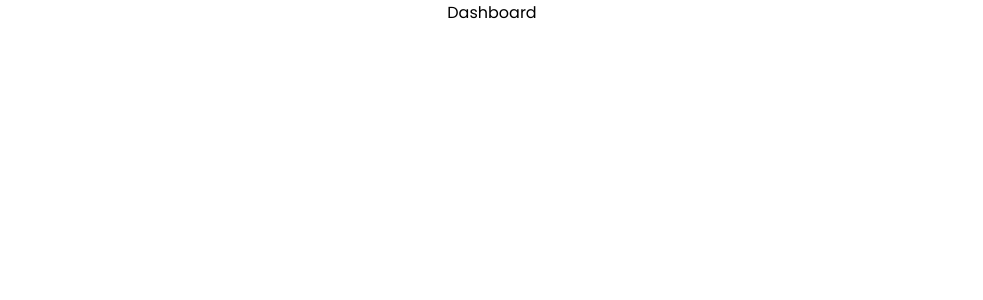
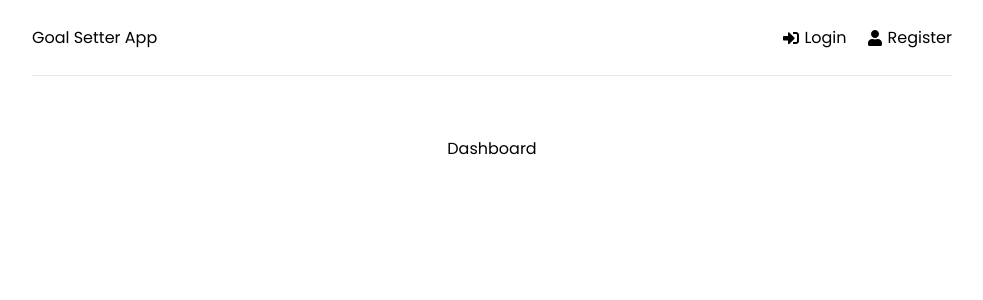
Before and after one commit to DanielMcIntyre2022/Goal-App, a React (Create React App) app in the folder frontend/: page / in a window 1280 px wide. Shown: the top 300 px of the page, without its empty margins (148-1131 px from the left). Built offline with nearby package versions, Linux system fonts and the light colour scheme.

Commit message:
created header component and imported it in root app file

```diff
--- a/frontend/package.json
+++ b/frontend/package.json
@@ -9,6 +9,7 @@
     "@testing-library/user-event": "^14.4.3",
     "react": "^18.2.0",
     "react-dom": "^18.2.0",
+    "react-icons": "^4.6.0",
     "react-redux": "^8.0.5",
     "react-router-dom": "^6.4.3",
     "react-scripts": "5.0.1",
--- a/frontend/src/App.js
+++ b/frontend/src/App.js
@@ -1,5 +1,6 @@
 import {BrowserRouter as Router, Routes, Route} from
 'react-router-dom';
+import Header from './components/Header';
 import Dashboard from './pages/Dashboard';
 import Login from './pages/Login';
 import Register from './pages/Register';
@@ -9,6 +10,7 @@
     <>
     <Router>
     <div className="container">
+      <Header/>
       <Routes>
         <Route path='/' element={<Dashboard/>}/>
         <Route path='/login' element={<Login/>}/>
--- /dev/null
+++ b/frontend/src/components/Header.jsx
@@ -0,0 +1,26 @@
+import {FaSignInAlt, FaSignOutAlt, FaUser} from 'react-icons/fa';
+import { Link } from 'react-router-dom';
+
+function Header() {
+  return (
+    <div className='header'>
+        <div className='logo'>
+            <Link to='/'>Goal Setter App</Link>
+        </div>
+        <ul>
+            <li>
+                <Link to="/login">
+                    <FaSignInAlt /> Login
+                </Link>
+            </li>
+            <li>
+                <Link to="/register">
+                    <FaUser /> Register
+                </Link>
+            </li>
+        </ul>
+    </div>
+  )
+}
+
+export default Header
```
Also changed, not shown: 1 other file (tests, documents, lock files or other folders).
